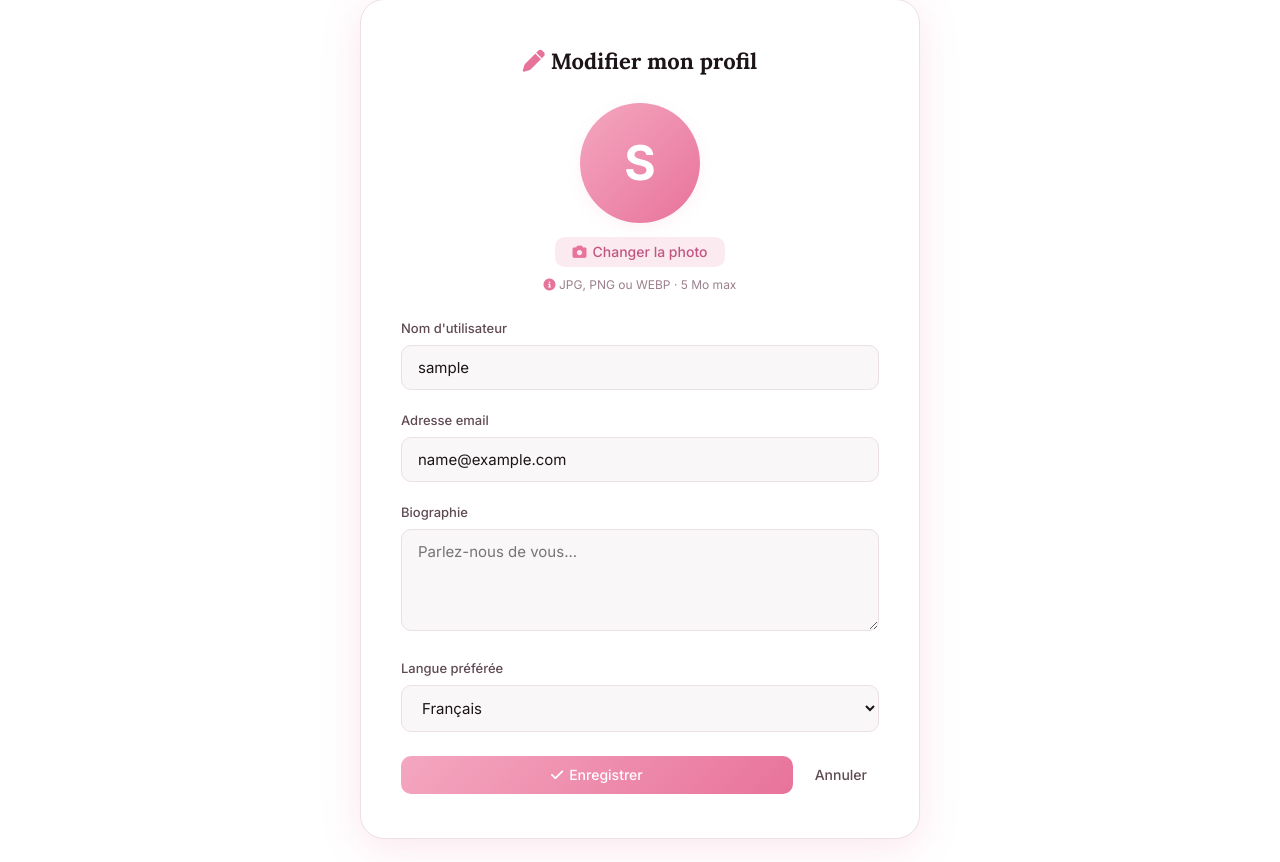
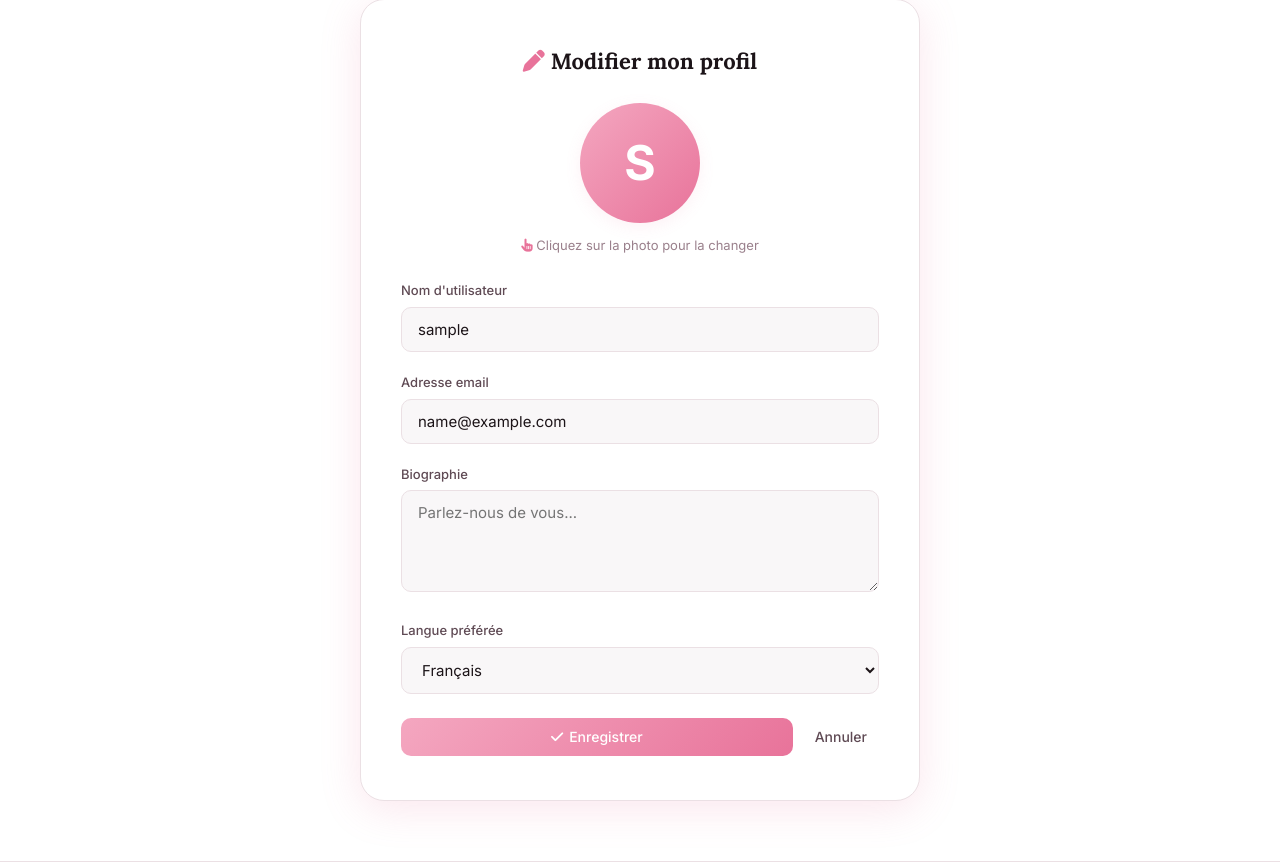
Before and after one commit to Army-ui/Armpad, a Django app: page /profil/modifier/ in a window 1280 px wide. Shown: the part 125-987 px from the top of the page. Run offline with Django 5.2, Linux system fonts and the light colour scheme; the visitor is signed in with stand-in values (Sample User, id 1); data comes from the database, SQL or seed files in the repository; parts of the project's set-up code (start-up, migrations or seed data) failed here and were passed over.

Commit message:
Enhance avatar upload feature in profile edit
Updated the profile edit template to improve avatar upload functionality and user experience.

```diff
--- a/templates/armpad/profile_edit.html
+++ b/templates/armpad/profile_edit.html
@@ -12,42 +12,34 @@
     <form method="post" enctype="multipart/form-data">
         {% csrf_token %}
 
-        {# ═══ CHAMP AVATAR CACHÉ (form Django) ═══ #}
-        <div style="display:none;">
-            {{ form.avatar }}
-        </div>
-
-        {# ═══ AVATAR + BOUTON VISIBLE ═══ #}
+        <!-- ═══ AVATAR CLIQUABLE ═══ -->
         <div style="text-align:center;margin-bottom:24px;">
-            <div style="position:relative;display:inline-block;">
+            <div id="avatar-clickable" style="position:relative;display:inline-block;cursor:pointer;" title="{% trans 'Cliquez pour changer la photo' %}">
                 {% if user.avatar and user.avatar.name %}
                     <img id="avatar-preview" src="{{ user.avatar.url }}" alt="{{ user.username }}"
-                         style="width:120px;height:120px;border-radius:50%;object-fit:cover;display:block;box-shadow:0 4px 16px var(--shadow-md);">
+                         style="width:120px;height:120px;border-radius:50%;object-fit:cover;display:block;box-shadow:0 4px 16px var(--shadow-md);transition:all 0.25s ease;">
                 {% else %}
                     <div id="avatar-preview-placeholder"
-                         style="width:120px;height:120px;border-radius:50%;background:linear-gradient(135deg,var(--primary-light),var(--primary));color:white;font-size:48px;font-weight:700;display:flex;align-items:center;justify-content:center;text-transform:uppercase;box-shadow:0 4px 16px var(--shadow-md);">
+                         style="width:120px;height:120px;border-radius:50%;background:linear-gradient(135deg,var(--primary-light),var(--primary));color:white;font-size:48px;font-weight:700;display:flex;align-items:center;justify-content:center;text-transform:uppercase;box-shadow:0 4px 16px var(--shadow-md);transition:all 0.25s ease;">
                         {{ user.username|first|upper }}
                     </div>
                     <img id="avatar-preview" src="" alt=""
-                         style="display:none;width:120px;height:120px;border-radius:50%;object-fit:cover;box-shadow:0 4px 16px var(--shadow-md);">
+                         style="display:none;width:120px;height:120px;border-radius:50%;object-fit:cover;box-shadow:0 4px 16px var(--shadow-md);transition:all 0.25s ease;">
                 {% endif %}
+
+                <div id="avatar-overlay" style="position:absolute;inset:0;border-radius:50%;background:rgba(0,0,0,0.55);display:flex;flex-direction:column;align-items:center;justify-content:center;color:white;opacity:0;transition:opacity 0.25s ease;pointer-events:none;">
+                    <i class="fa-solid fa-camera" style="font-size:28px;margin-bottom:6px;"></i>
+                    <span style="font-size:12px;font-weight:600;">{% trans "Changer" %}</span>
+                </div>
             </div>
 
-            {# ═══ BOUTON VISIBLE — toujours affiché ═══ #}
-            <div style="margin-top:14px;">
-                <button type="button" id="avatar-btn" class="btn btn-outline" style="padding:8px 18px;">
-                    <i class="fa-solid fa-camera"></i>
-                    {% trans "Changer la photo" %}
-                </button>
-            </div>
+            <p class="text-muted" style="font-size:13px;margin-top:12px;">
+                <i class="fa-solid fa-hand-pointer"></i> {% trans "Cliquez sur la photo pour la changer" %}
+            </p>
 
-            <p class="text-muted" style="font-size:12px;margin-top:8px;">
-                <i class="fa-solid fa-circle-info"></i>
-                {% trans "JPG, PNG ou WEBP · 5 Mo max" %}
-            </p>
+            <input type="file" name="avatar" id="avatar-input" accept="image/*" style="display:none;">
         </div>
 
-        {# ═══ AUTRES CHAMPS DU FORM ═══ #}
         {% for field in form %}
             {% if field.name != 'avatar' %}
                 <div class="form-group">
@@ -70,39 +62,40 @@
 
 <script>
 document.addEventListener('DOMContentLoaded', function() {
-    // Le vrai input file de Django (généré par {{ form.avatar }})
-    const djangoInput = document.querySelector('input[type="file"][name="avatar"]');
-    const btn = document.getElementById('avatar-btn');
+    const clickable = document.getElementById('avatar-clickable');
+    const input = document.getElementById('avatar-input');
     const preview = document.getElementById('avatar-preview');
     const placeholder = document.getElementById('avatar-preview-placeholder');
+    const overlay = document.getElementById('avatar-overlay');
 
-    if (!djangoInput || !btn) {
-        console.error('❌ Bouton ou input avatar introuvable');
-        return;
-    }
+    if (!clickable || !input) return;
 
-    // Clic sur le bouton → ouvre la popup de sélection
-    btn.addEventListener('click', function(e) {
-        e.preventDefault();
-        djangoInput.click();
+    clickable.addEventListener('click', function() { input.click(); });
+
+    clickable.addEventListener('mouseenter', function() {
+        overlay.style.opacity = '1';
+        preview.style.transform = 'scale(1.05)';
+        if (placeholder) placeholder.style.transform = 'scale(1.05)';
+    });
+    clickable.addEventListener('mouseleave', function() {
+        overlay.style.opacity = '0';
+        preview.style.transform = 'scale(1)';
+        if (placeholder) placeholder.style.transform = 'scale(1)';
     });
 
-    // Aperçu après sélection
-    djangoInput.addEventListener('change', function(e) {
+    input.addEventListener('change', function(e) {
         const file = e.target.files[0];
         if (!file) return;
-
         if (!file.type.startsWith('image/')) {
             alert('{% trans "Veuillez sélectionner une image." %}');
-            djangoInput.value = '';
+            input.value = '';
             return;
         }
         if (file.size > 5 * 1024 * 1024) {
             alert('{% trans "L\'image ne doit pas dépasser 5 Mo." %}');
-            djangoInput.value = '';
+            input.value = '';
             return;
         }
-
         const reader = new FileReader();
         reader.onload = function(ev) {
             preview.src = ev.target.result;
@@ -111,8 +104,6 @@ document.addEventListener('DOMContentLoaded', function() {
         };
         reader.readAsDataURL(file);
     });
-
-    console.log('✅ Avatar upload prêt');
 });
 </script>
 {% endblock %}
```
